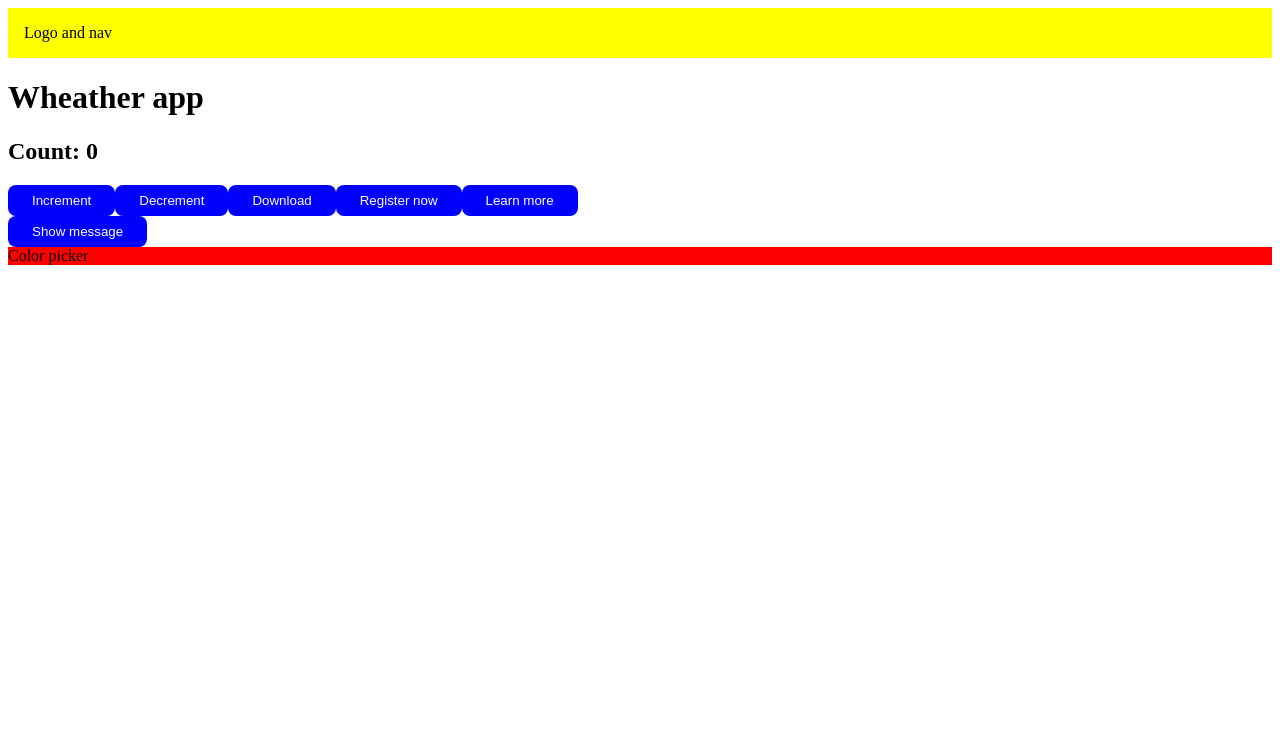
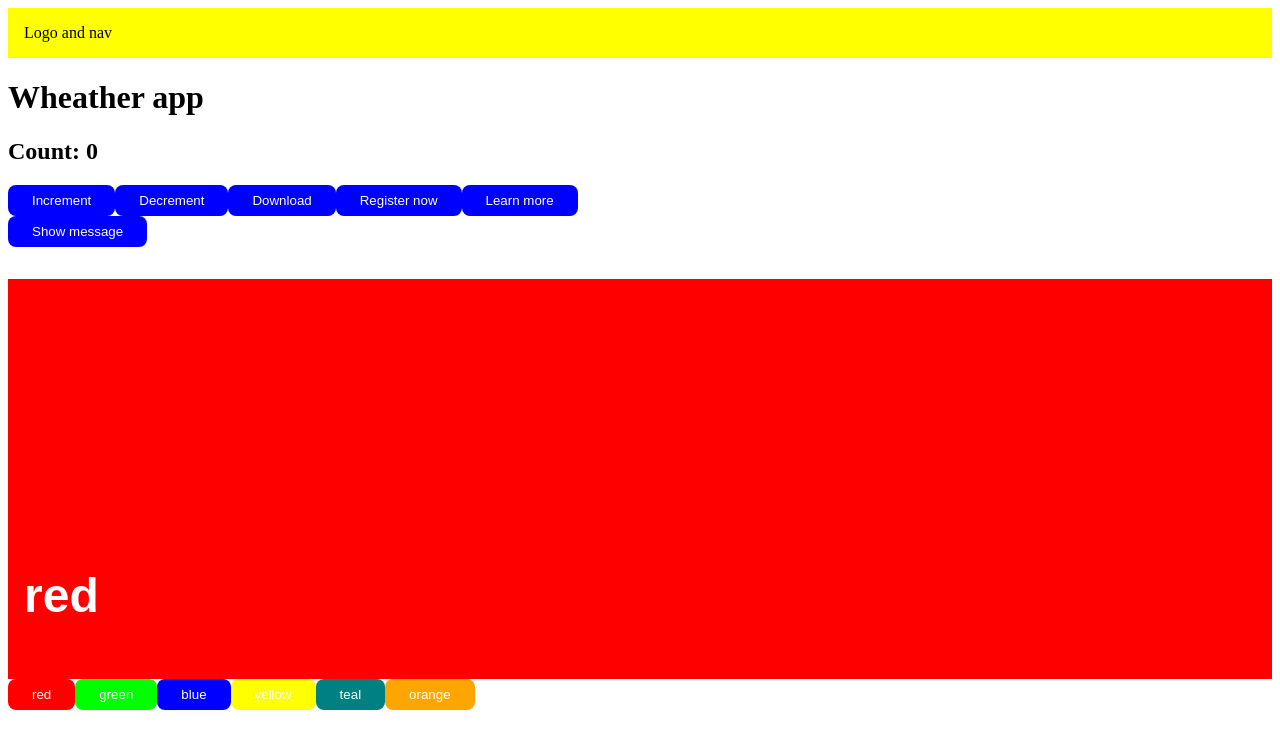
Before and after one commit to Ppermanente3701/nextjs-ist363-weather, a Next.js app: page / in a window 1280 px wide. Shown: the top 748 px of the page. Built offline with nearby package versions, Linux system fonts and the light colour scheme.

Commit message:
attendance 03/28/24: ColorPicker

```diff
--- a/components/Button.js
+++ b/components/Button.js
@@ -1,8 +1,14 @@
 import styles from "./Button.module.scss";
 
-const Button = ({ label, clickHandler }) => {
+const Button = ({ backgroundColor, clickHandler, label }) => {
   return (
-    <button className={styles.btn} onClick={clickHandler}>
+    <button
+      className={styles.btn}
+      onClick={clickHandler}
+      style={{
+        backgroundColor: backgroundColor,
+      }}
+    >
       {label}
     </button>
   );
--- a/components/ColorPicker.js
+++ b/components/ColorPicker.js
@@ -1,18 +1,63 @@
+import { useState } from "react";
+
+//custom components
+import Button from "./Button";
+
+//styles
+import styles from "./ColorPicker.module.scss";
+
 const colors = [
   {
     name: "red",
     value: "#ff0000",
   },
+  {
+    name: "green",
+    value: "#00ff00",
+  },
+  {
+    name: "blue",
+    value: "#0000ff",
+  },
+  {
+    name: "yellow",
+    value: "#ffff00",
+  },
+  {
+    name: "teal",
+    value: "#008080",
+  },
+  {
+    name: "orange",
+    value: "#ffa500",
+  },
 ];
 
 const ColorPicker = () => {
+  const [activeIndex, setActiveIndex] = useState(0);
+
   return (
-    <div
-      style={{
-        backgroundColor: colors[0].value,
-      }}
-    >
-      Color picker
+    <div className={styles.colorpicker}>
+      <div
+        className={styles.colorpicker__block}
+        style={{
+          backgroundColor: colors[activeIndex].value,
+        }}
+      >
+        <h2 className={styles.colorpicker__name}>{colors[activeIndex].name}</h2>
+      </div>
+      {colors.map((color, index) => {
+        return (
+          <Button
+            key={index}
+            backgroundColor={color.value}
+            label={color.name}
+            clickHandler={() => {
+              setActiveIndex(index);
+            }}
+          />
+        );
+      })}
     </div>
   );
 };
--- /dev/null
+++ b/components/ColorPicker.module.scss
@@ -0,0 +1,18 @@
+.colorpicker {
+  margin-top: 2rem;
+  margin-bottom: 2rem;
+  &__block {
+    height: 400px;
+    transition: all 0.5s;
+    position: relative;
+  }
+  &__name {
+    font-size: 3rem;
+    font-weight: bold;
+    color: white;
+    font-family: Arial;
+    position: absolute;
+    bottom: 1rem;
+    left: 1rem;
+  }
+}
```
